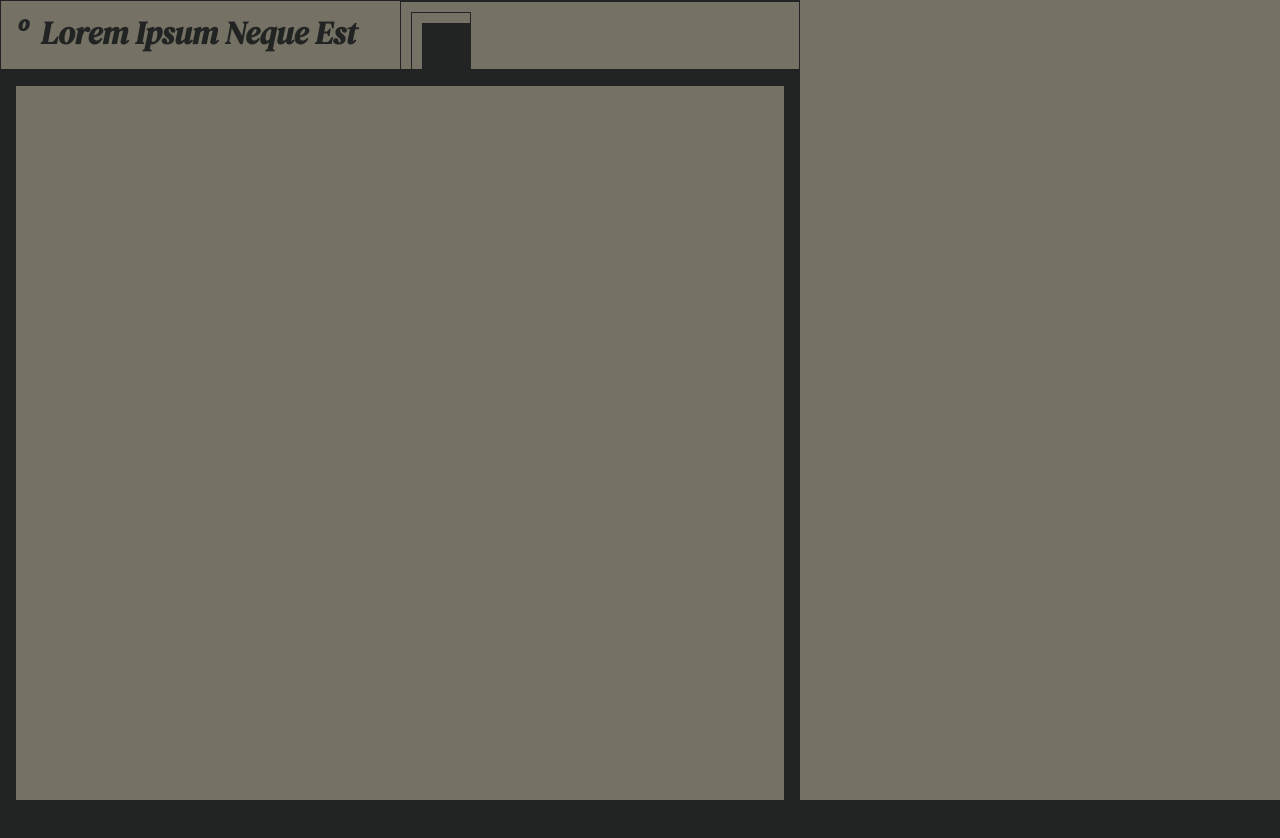
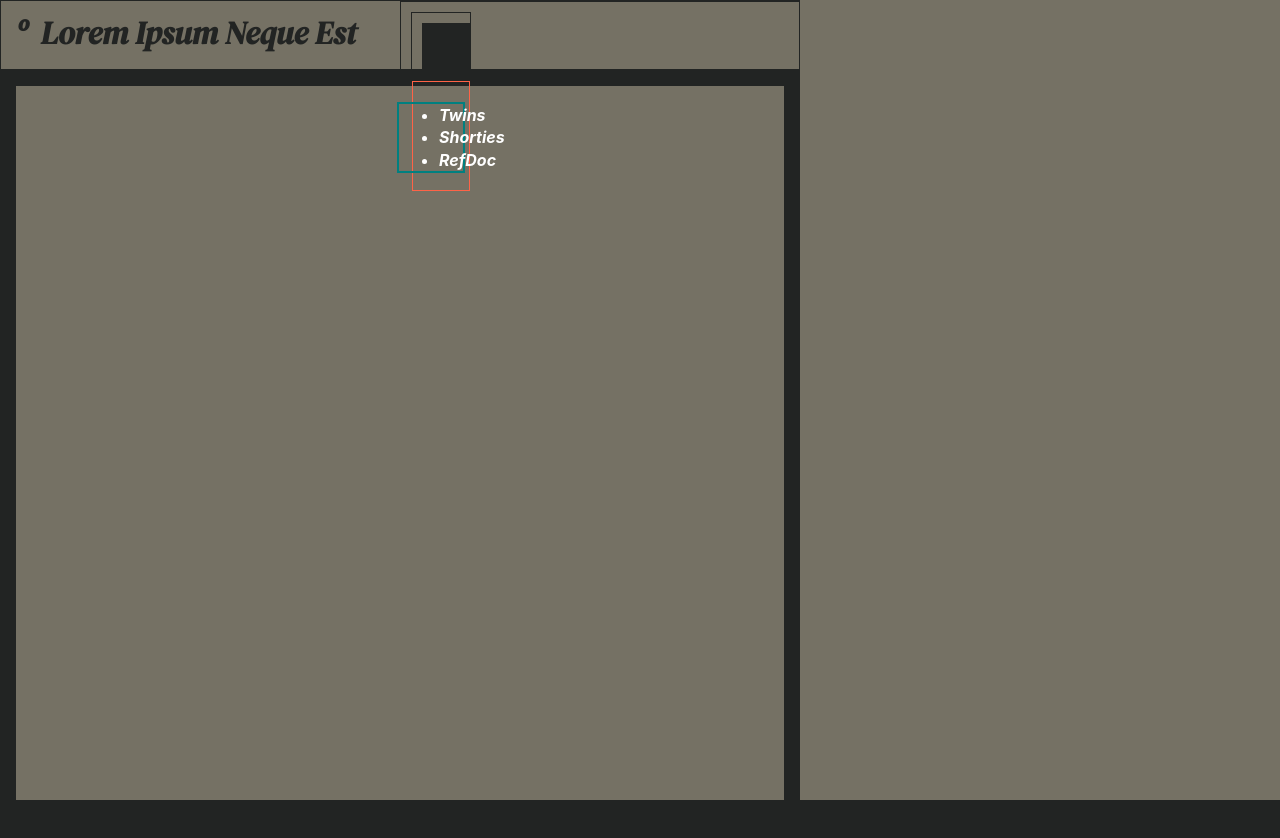
Before and after one commit to codepark-kr/KCA-CSG-API-Server, a React app in the folder src/main/frontend/: page / in a window 1280 px wide. Shown: the top 838 px of the page. Built offline with nearby package versions, Linux system fonts and the light colour scheme; a web font is replaced by a local one.

Commit message:
[ADD] Add new write-button-dropdown

```diff
--- a/src/main/frontend/src/assets/styles/global.scss
+++ b/src/main/frontend/src/assets/styles/global.scss
@@ -56,4 +56,7 @@ h2 { text-transform: uppercase; }
 .buttonsWrapper { border: 1px solid var(--dusty-black); height: 60px; width: 60px; margin: 10px  }
 .writeButton { width: 48px; height: 48px; margin: 10px; background: var(--dusty-black); }
 .writeButton:hover { width: 0px; height: 0px; border-radius: .1rem; margin-left: 11px; border: 20px outset var(--dusty-gray);
-  cursor: pointer; }
+  cursor: pointer; margin-bottom: 18px; }
+.write-dropdown { border: 1px solid tomato; padding: 4px; height: 110px; }
+.write-dropdown > ul { border: 2px solid teal; margin-left: -20px; }
+.write-dropdown > ul li { line-height: 1.4; }
--- a/src/main/frontend/src/components/common/Header.js
+++ b/src/main/frontend/src/components/common/Header.js
@@ -21,6 +21,13 @@ const Header=()=>{
                 <div style={ navbar }>
                     <div className="buttonsWrapper">
                         <div style={ writeButton } className='writeButton'></div>
+                        <div className="write-dropdown">
+                            <ul>
+                                <li>Twins</li>
+                                <li>Shorties</li>
+                                <li>RefDoc</li>
+                            </ul>
+                        </div>
                     </div>
 
                 </div>
```
